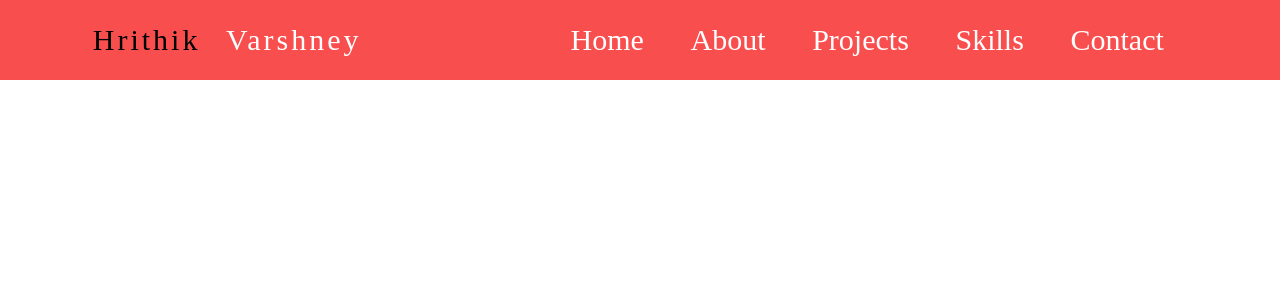
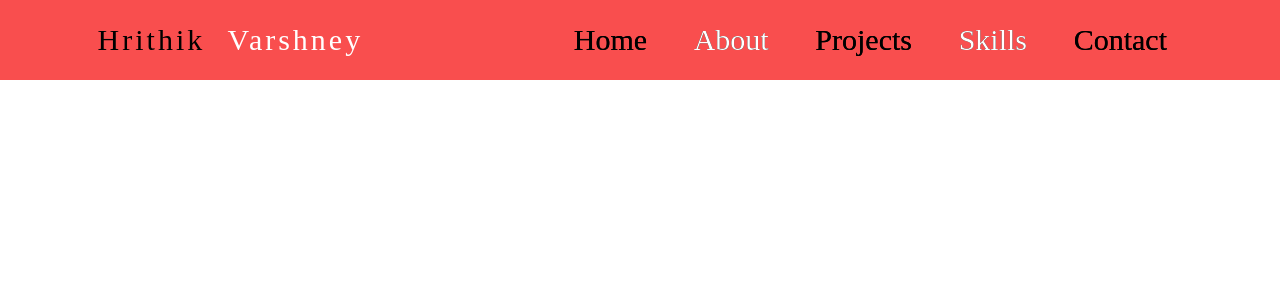
Before and after one commit to Hrithik08-varshney/Portfolio-React, a React (Create React App) app: page / in a window 1280 px wide. Shown: the top 300 px of the page. Built offline with nearby package versions, Linux system fonts and the light colour scheme; a web font is replaced by a local one.

Commit message:
added required animation for navbar

```diff
--- a/package.json
+++ b/package.json
@@ -9,6 +9,7 @@
     "react": "^18.2.0",
     "react-dom": "^18.2.0",
     "react-scripts": "5.0.1",
+    "sass": "^1.66.1",
     "web-vitals": "^2.1.4"
   },
   "scripts": {
--- a/src/component/Navbar/Navbar.js
+++ b/src/component/Navbar/Navbar.js
@@ -20,7 +20,7 @@ const Navbar = () => {
   ]
   return (
     <div className="navbar_comp flexCommon">
-        <div className="navbar_name df jcsb">
+        <div className="navbar_name df jcsb cpoint">
           <div className="firstName">
                Hrithik
           </div>
--- a/src/component/Navbar/style.css
+++ b/src/component/Navbar/style.css
@@ -1,43 +1,99 @@
-.flexCommon{
+.flexCommon {
   display: flex;
   justify-content: space-around;
   align-items: center;
 }
-.cpoint{
+.cpoint {
   cursor: pointer;
 }
-.df{
+.df {
   display: flex;
 }
-.jcsa{
+.jcsa {
   justify-content: space-around;
-
 }
-.jcsb{
+.jcsb {
   justify-content: space-between;
 }
-.navbar_comp{
+.navbar_comp {
   display: flex;
   width: 100vw;
   height: 80px;
   background-color: rgb(249, 78, 78);
 }
-.navbar_name{
+.navbar_name {
   color: white;
-    font-family: 'Rubik Iso', cursive;
+  font-family: "Rubik Iso", cursive;
   font-size: 30px;
   letter-spacing: 3px;
-    width: 21%;
+  width: 22%;
 }
-.firstName{
+
+.navbar_name {
+  border: 8px solid;
+  border-image: repeating-linear-gradient(
+      135deg,
+      #f8ca00 0 10px,
+      #e97f02 0 20px,
+      #bd1550 0 30px
+    )
+    8;
+  -webkit-mask: conic-gradient(
+        from 180deg at top 8px right 8px,
+        #0000 90deg,
+        #000 0
+      )
+      var(--_i, 200%) 0 /200% var(--_i, 8px) border-box no-repeat,
+    conic-gradient(at bottom 8px left 8px, #0000 90deg, #000 0) 0
+      var(--_i, 200%) / var(--_i, 8px) 200% border-box no-repeat,
+    linear-gradient(#000 0 0) padding-box no-repeat;
+  transition: 0.3s, -webkit-mask-position 0.3s 0.3s;
+}
+.navbar_name:hover {
+  --_i: 100%;
+  transition: 0.3s, -webkit-mask-size 0.3s 0.3s;
+}
+
+.firstName {
   color: black;
 }
-.navbar_route{
-    font-family: 'Rubik Iso', cursive;
+.navbar_route {
+  font-family: "Rubik Iso", cursive;
   font-size: 30px;
   width: 50%;
 }
 
-.navbar_route:nth-child(even) {
+.routeValues:nth-child(even) {
   color: white;
 }
+
+.routeValues {
+  --b: 0.1em; /* the thickness of the line */
+  --c: #1095c1; /* the color */
+  padding-block: var(--b);
+  background: linear-gradient(var(--c) 50%, #000 0) 0%
+      calc(100% - var(--_p, 0%)) / 100% 200%,
+    linear-gradient(var(--c) 0 0) 0% var(--_p, 0%) / var(--_p, 0%) var(--b)
+      no-repeat;
+  -webkit-background-clip: text, padding-box;
+  background-clip: text, padding-box;
+  transition: 0.3s var(--_s, 0s) linear,
+    background-size 0.3s calc(0.3s - var(--_s, 0s));
+}
+.routeValues:hover {
+  --_p: 100%;
+  --_s: 0.3s;
+  color: #014258;
+}
+
+/* .routeValues:nth-child(even):hover {
+    --_p: 100%;
+    --_s: .3s;
+    color: black;
+  }
+
+  .routeValues:nth-child(odd):hover {
+    --_p: 100%;
+    --_s: .3s;
+    color: white;
+  } */
```
Also changed, not shown: 1 other file (tests, documents, lock files or other folders). Lines whose indentation alone changed are shown as unchanged.
